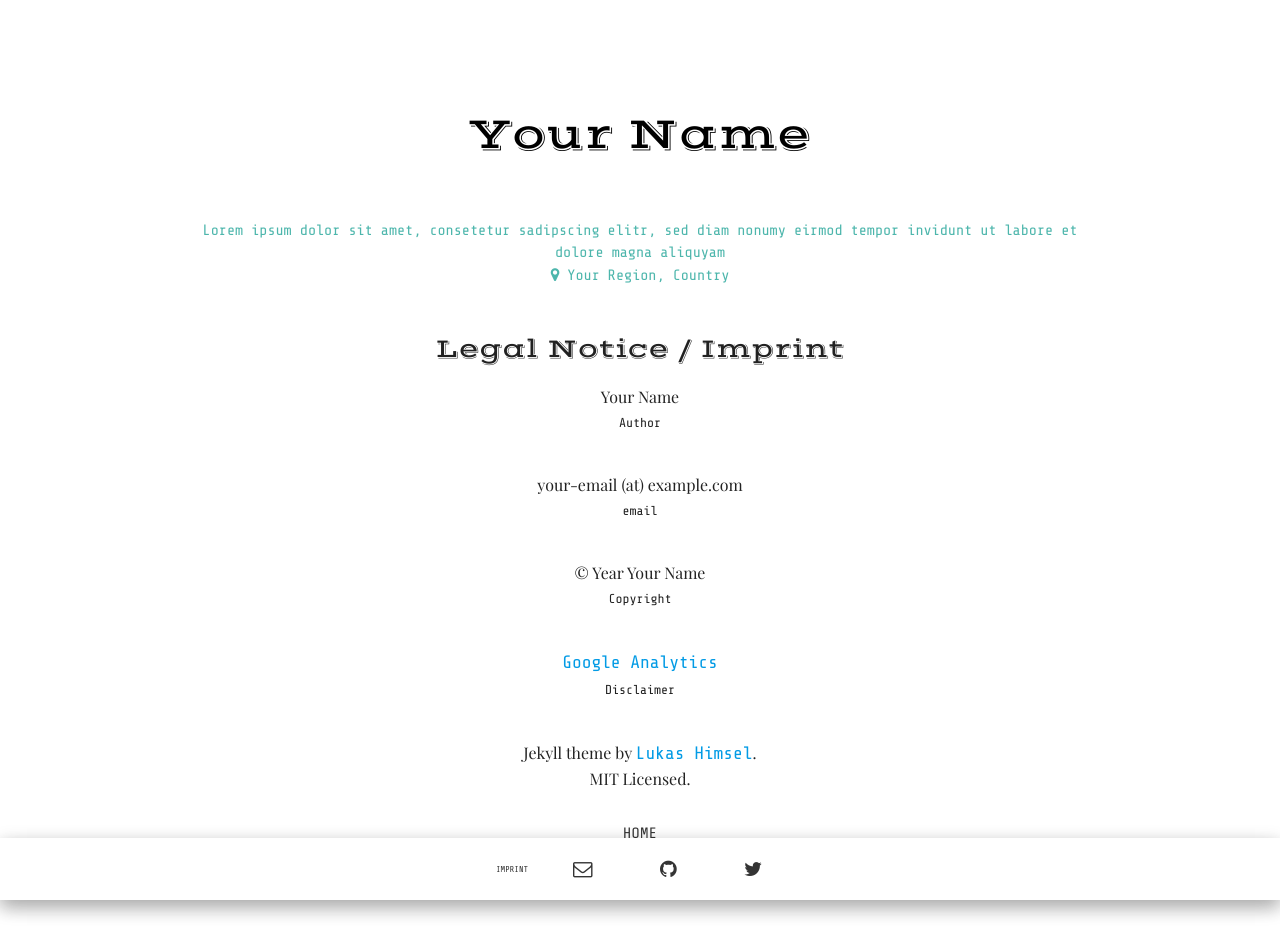
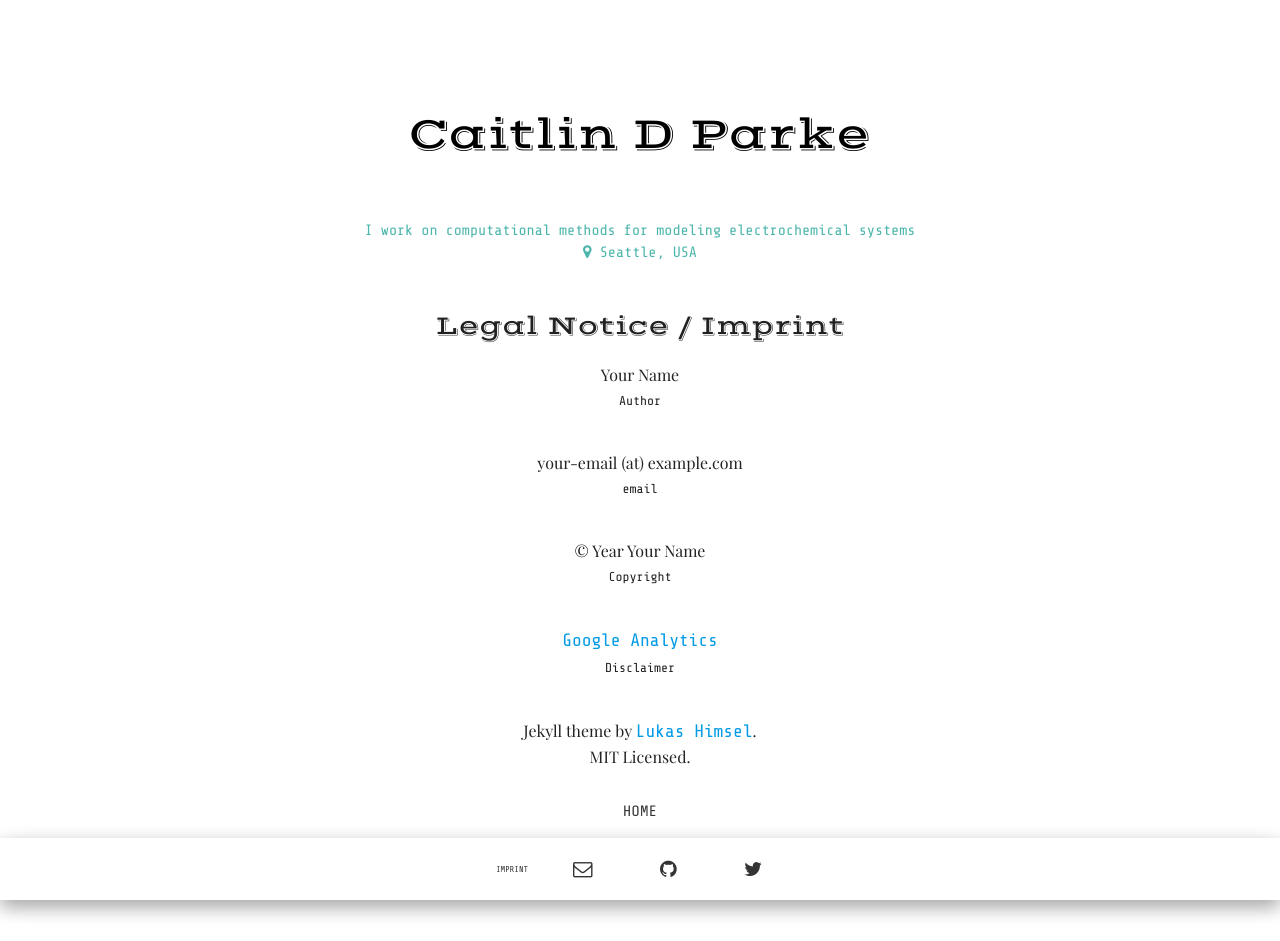
Before and after one commit to parkec3/parkec3.github.io, a Jekyll site: the page built from imprint.html, in a window 1280 px wide. Built offline with Jekyll 4.4.1, drawn with Linux system fonts in a browser that asks for light colours; some web fonts are replaced; after the commit the page ends 919 px from its top, so only the background shows below that.

Commit message:
Editing the information

```diff
--- a/_config.yml
+++ b/_config.yml
@@ -1,14 +1,14 @@
-title: "Your Name"
-description: "Lorem ipsum dolor sit amet, consetetur sadipscing elitr, sed diam nonumy eirmod tempor invidunt ut labore et dolore magna aliquyam"
-about: "Lorem ipsum dolor sit amet, consetetur sadipscing elitr, sed diam nonumy eirmod tempor invidunt ut labore et dolore magna aliquyam"
-location: "Your Region, Country"
-email: your-email@example.com
+title: "Caitlin D Parke"
+description: "Graduate Student at the University of Washington"
+about: "I work on computational methods for modeling electrochemical systems"
+location: "Seattle, USA"
+email: parkec3@uw.edu
 baseurl: ""
 
-url: "http://himsel.me" # replace by your site's url
+url: "http://parkec3.github.io" # replace by your site's url
 twitter_username: your-name
-github_username:  lukas-h
-author: "Your Name"
+github_username:  parkec3
+author: "Caitlin D Parke"
 
 # google analytics tracking code, please change the value
 g_analytics: ""
```
